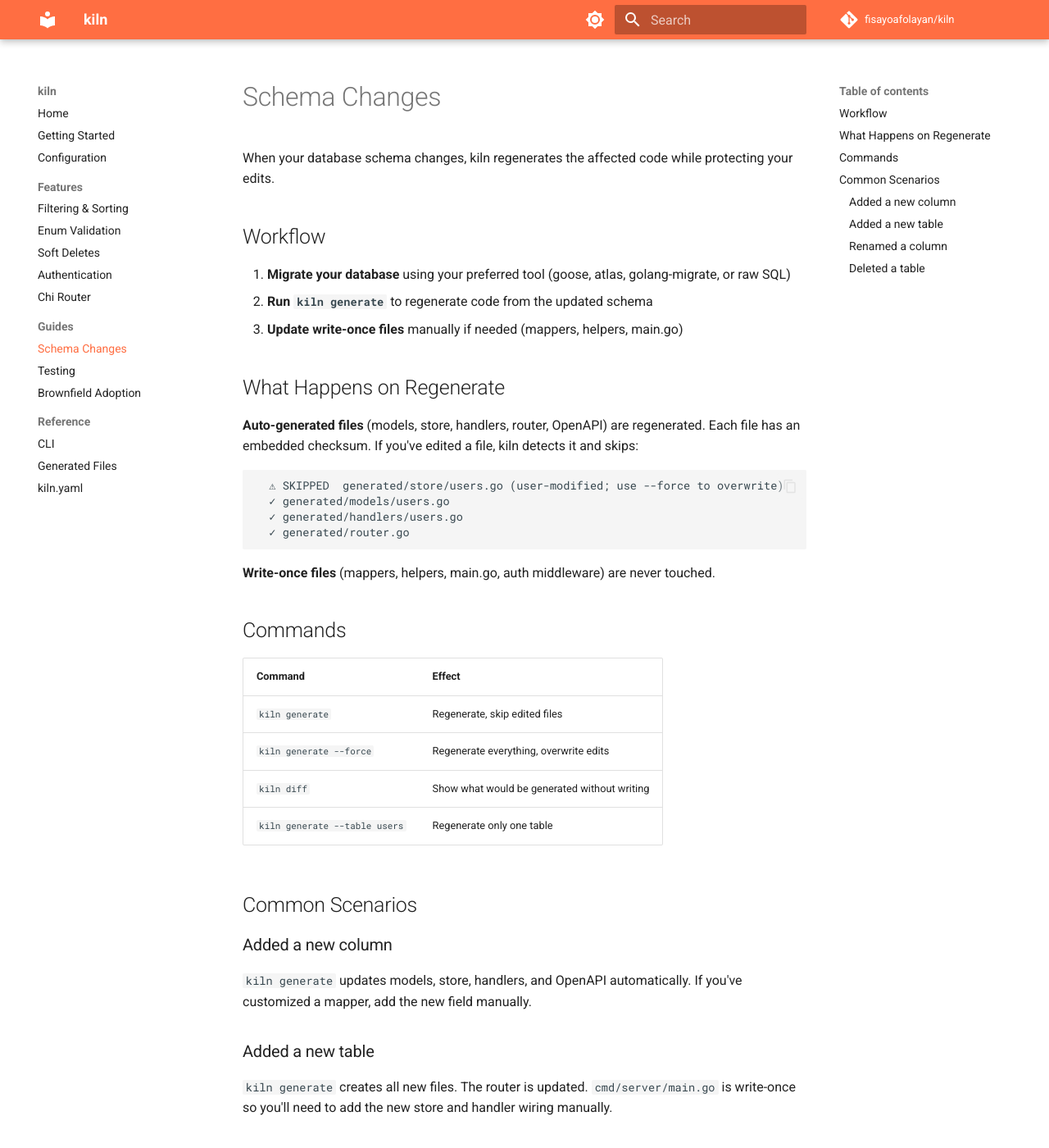
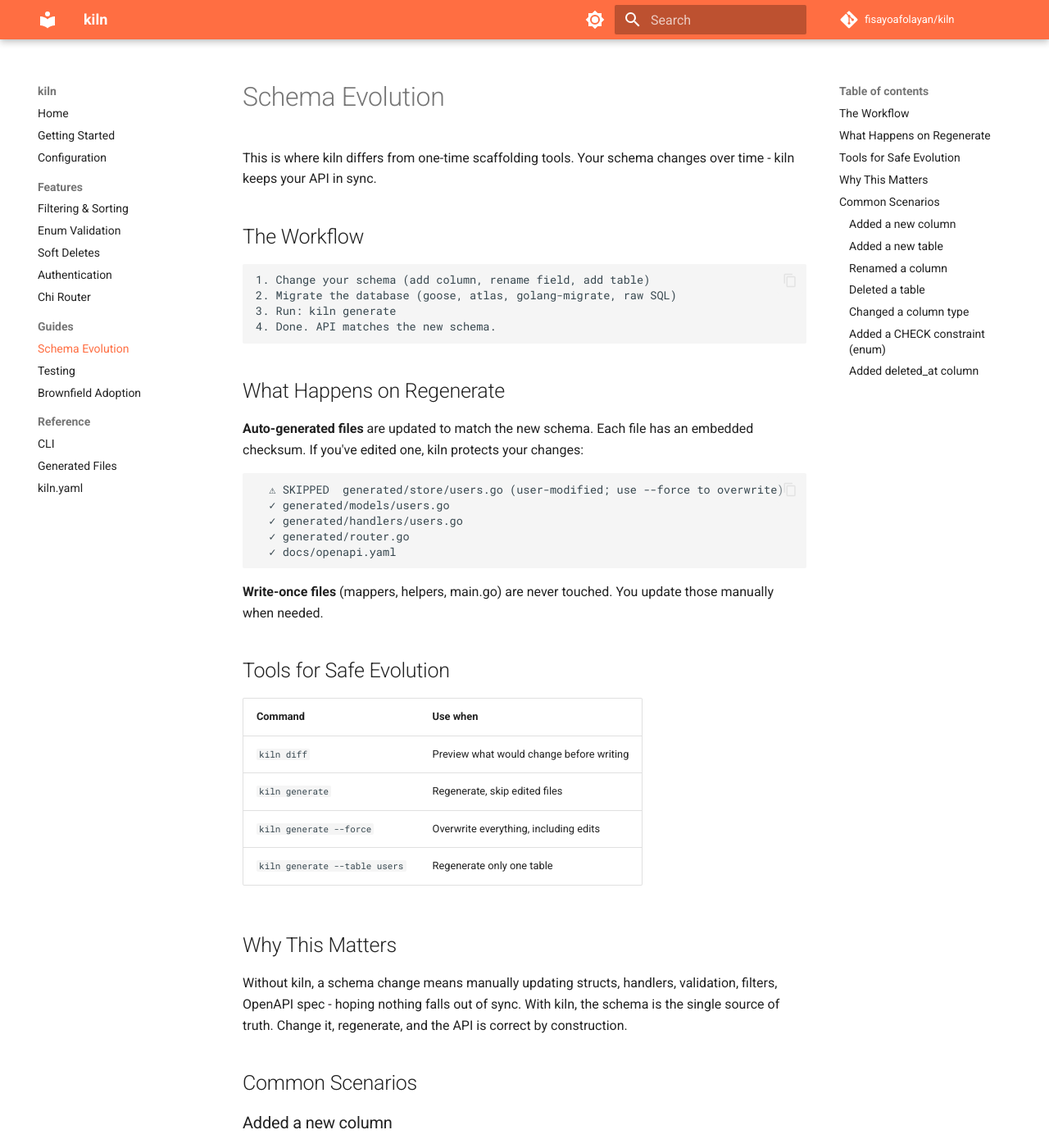
Before and after one commit to fisayoafolayan/kiln, an MkDocs documentation site: the page built from docs/guides/schema-changes.md, in a window 1280 px wide and 1400 px high. Shown: the whole window at 82% size. Built offline with MkDocs 1.6.1 and Material for MkDocs 9.7.7, drawn with Linux system fonts in a browser that asks for light colours; comment, search, counter and statistics services are not loaded; some of the changed text lies outside the part shown.

````diff
--- a/docs/guides/schema-changes.md
+++ b/docs/guides/schema-changes.md
@@ -1,34 +1,42 @@
-# Schema Changes
+# Schema Evolution
 
-When your database schema changes, kiln regenerates the affected code while protecting your edits.
+This is where kiln differs from one-time scaffolding tools. Your schema changes over time - kiln keeps your API in sync.
 
-## Workflow
+## The Workflow
 
-1. **Migrate your database** using your preferred tool (goose, atlas, golang-migrate, or raw SQL)
-2. **Run `kiln generate`** to regenerate code from the updated schema
-3. **Update write-once files** manually if needed (mappers, helpers, main.go)
+```
+1. Change your schema (add column, rename field, add table)
+2. Migrate the database (goose, atlas, golang-migrate, raw SQL)
+3. Run: kiln generate
+4. Done. API matches the new schema.
+```
 
 ## What Happens on Regenerate
 
-**Auto-generated files** (models, store, handlers, router, OpenAPI) are regenerated. Each file has an embedded checksum. If you've edited a file, kiln detects it and skips:
+**Auto-generated files** are updated to match the new schema. Each file has an embedded checksum. If you've edited one, kiln protects your changes:
 
 ```
   ⚠ SKIPPED  generated/store/users.go (user-modified; use --force to overwrite)
   ✓ generated/models/users.go
   ✓ generated/handlers/users.go
   ✓ generated/router.go
+  ✓ docs/openapi.yaml
 ```
 
-**Write-once files** (mappers, helpers, main.go, auth middleware) are never touched.
+**Write-once files** (mappers, helpers, main.go) are never touched. You update those manually when needed.
 
-## Commands
+## Tools for Safe Evolution
 
-| Command | Effect |
-|---------|--------|
+| Command | Use when |
+|---------|----------|
+| `kiln diff` | Preview what would change before writing |
 | `kiln generate` | Regenerate, skip edited files |
-| `kiln generate --force` | Regenerate everything, overwrite edits |
-| `kiln diff` | Show what would be generated without writing |
+| `kiln generate --force` | Overwrite everything, including edits |
 | `kiln generate --table users` | Regenerate only one table |
+
+## Why This Matters
+
+Without kiln, a schema change means manually updating structs, handlers, validation, filters, OpenAPI spec - hoping nothing falls out of sync. With kiln, the schema is the single source of truth. Change it, regenerate, and the API is correct by construction.
 
 ## Common Scenarios
 
@@ -46,4 +54,16 @@ When your database schema changes, kiln regenerates the affected code while prot
 
 ### Deleted a table
 
-`kiln generate` won't delete old files — it only generates for tables that exist. Remove the old generated files manually.
+`kiln generate` won't delete old files - it only generates for tables that exist. Remove the old generated files manually.
+
+### Changed a column type
+
+`kiln generate` updates the Go types, store queries, and validation tags. If you've edited handlers or mappers that reference the column, check them manually.
+
+### Added a CHECK constraint (enum)
+
+kiln auto-detects the new constraint and adds `oneof=` validation. No config needed.
+
+### Added deleted_at column
+
+kiln auto-detects the soft delete column and switches from hard delete to `SET deleted_at = now()`. No config needed.
--- a/mkdocs.yml
+++ b/mkdocs.yml
@@ -49,7 +49,7 @@ nav:
     - Authentication: features/auth.md
     - Chi Router: features/chi.md
   - Guides:
-    - Schema Changes: guides/schema-changes.md
+    - Schema Evolution: guides/schema-changes.md
     - Testing: guides/testing.md
     - Brownfield Adoption: guides/brownfield.md
   - Reference:
````
Also changed, not shown: README.md (+44 -18 lines), docs/index.md (+14 -1 lines), 1 other file.
